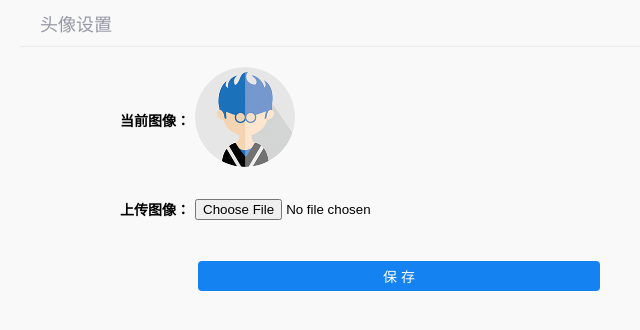
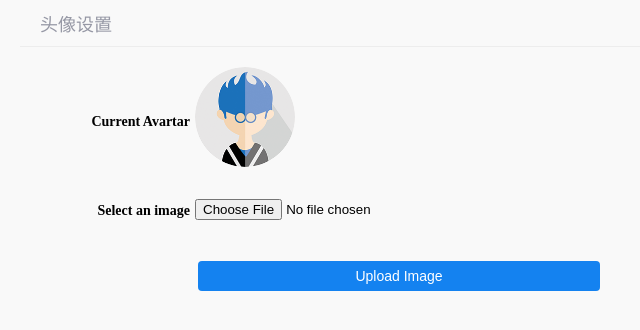
Before and after one commit to savor007/XinjingNewsPlatform, a Python web app: template source/templates/news/user_pic_info.html in a window 1280 px wide. Shown: the top 330 px of the page, without its empty margins (270-910 px from the left). Run offline with Jinja, Linux system fonts and the light colour scheme; the template is opened without the code that fills it, so the values that code supplies are empty.

Commit message:
add base info code, bug in upload avartar url

```diff
--- a/source/modules/users/views.py
+++ b/source/modules/users/views.py
@@ -150,7 +150,7 @@ def Function_UploadUserAvartar():
         return render_template('news/user_pic_info.html', data=data)
     else:
         try:
-            image_data=request.files.get().read
+            image_data= request.files.get("avatar").read()
         except Exception as error:
             current_app.logger.error(error)
             return jsonify(errno=RET.DATAERR, errmsg="Image file reading error")
--- a/source/static/news/js/user_base_info.js
+++ b/source/static/news/js/user_base_info.js
@@ -9,8 +9,7 @@ $(function () {
         e.preventDefault()
         var signature = $("#signature").val()
         var nick_name = $("#nick_name").val()
-        var gender = $(".gender").val()
-
+        var gender = $('input[type=radio][name=gender]:checked').val()
         if (!nick_name) {
             alert('请输入昵称')
             return
@@ -39,6 +38,7 @@ $(function () {
                     $('.user_center_name', parent.document).html(params['nick_name'])
                     $('#nick_name', parent.document).html(params['nick_name'])
                     $('.input_sub').blur()
+                    alert(resp.errmsg)
                 }else {
                     alert(resp.errmsg)
                 }
--- a/source/static/news/js/user_pic_info.js
+++ b/source/static/news/js/user_pic_info.js
@@ -20,6 +20,7 @@ $(function () {
                     $(".now_user_pic").attr("src", resp.data.avatar_url)
                     $(".user_center_pic>img", parent.document).attr("src", resp.data.avatar_url)
                     $(".user_login>img", parent.document).attr("src", resp.data.avatar_url)
+                    alert(resp.errmsg)
                 }else {
                     alert(resp.errmsg)
                 }
--- a/source/templates/news/user_base_info.html
+++ b/source/templates/news/user_base_info.html
@@ -23,7 +23,7 @@
             <label>性别：</label>
             {% if data.user_info.gender == "MAN" %}
                 <input class="gender" type="radio" name="gender" checked="checked" value="MAN"> <b>男</b>
-            <input class="gender" class="gender" type="radio" name="gender" value="WOMAN">  <b>女</b>
+                <input class="gender" type="radio" name="gender" value="WOMAN">  <b>女</b>
             {% else %}
                 <input class="gender" type="radio" name="gender" value="MAN"> <b>男</b>&nbsp;&nbsp;&nbsp;
                 <input class="gender" type="radio" name="gender" value="WOMAN" checked="checked">  <b>女</b>
--- a/source/templates/news/user_pic_info.html
+++ b/source/templates/news/user_pic_info.html
@@ -13,16 +13,16 @@
     <form class="pic_info">
         <h3>头像设置</h3>
         <div class="form-group">
-             <label class="label01">当前图像：</label>
-             <img src="{% if data.user_info.avatar_url %}{{ data.user_info.avatar_url }}{% else %}../../static/news/images/user_pic.png{% endif %}" alt="用户图片" class="now_user_pic">
+             <label class="label01">Current Avartar</label>
+             <img src="{% if data.user_info.avatar_url %}{{ data.user_info.avatar_url }}{% else %}../../static/news/images/user_pic.png{% endif %}" alt="CurrentUser Avartar" class="now_user_pic">
         </div>
         <div class="form-group">
-            <label>上传图像：</label>
+            <label>Select an image</label>
             <input type="file" name="avatar" class="input_file">
         </div>
 
         <div class="form-group">
-            <input type="submit" value="保 存" class="input_sub">
+            <input type="submit" value="Upload Image" class="input_sub">
         </div>
     </form>
 </body>
```
Lines whose indentation alone changed are shown as unchanged.
